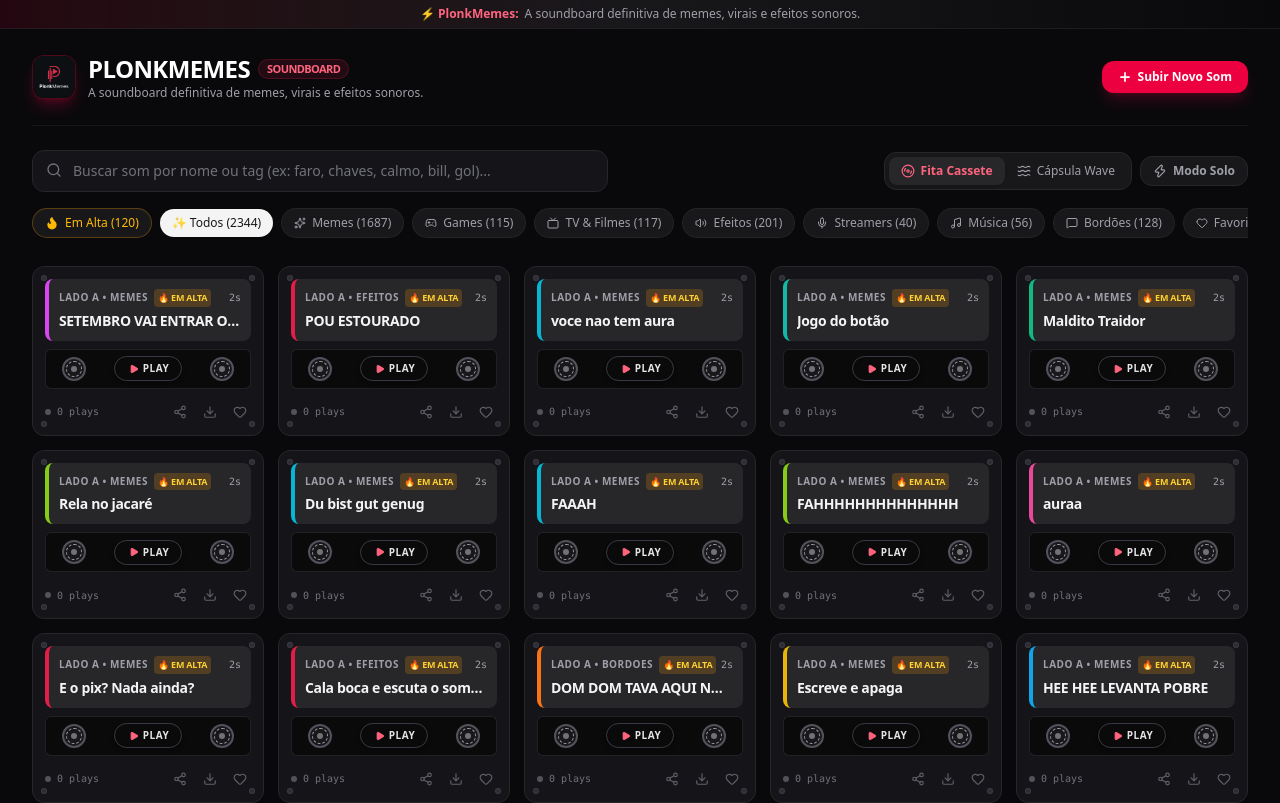
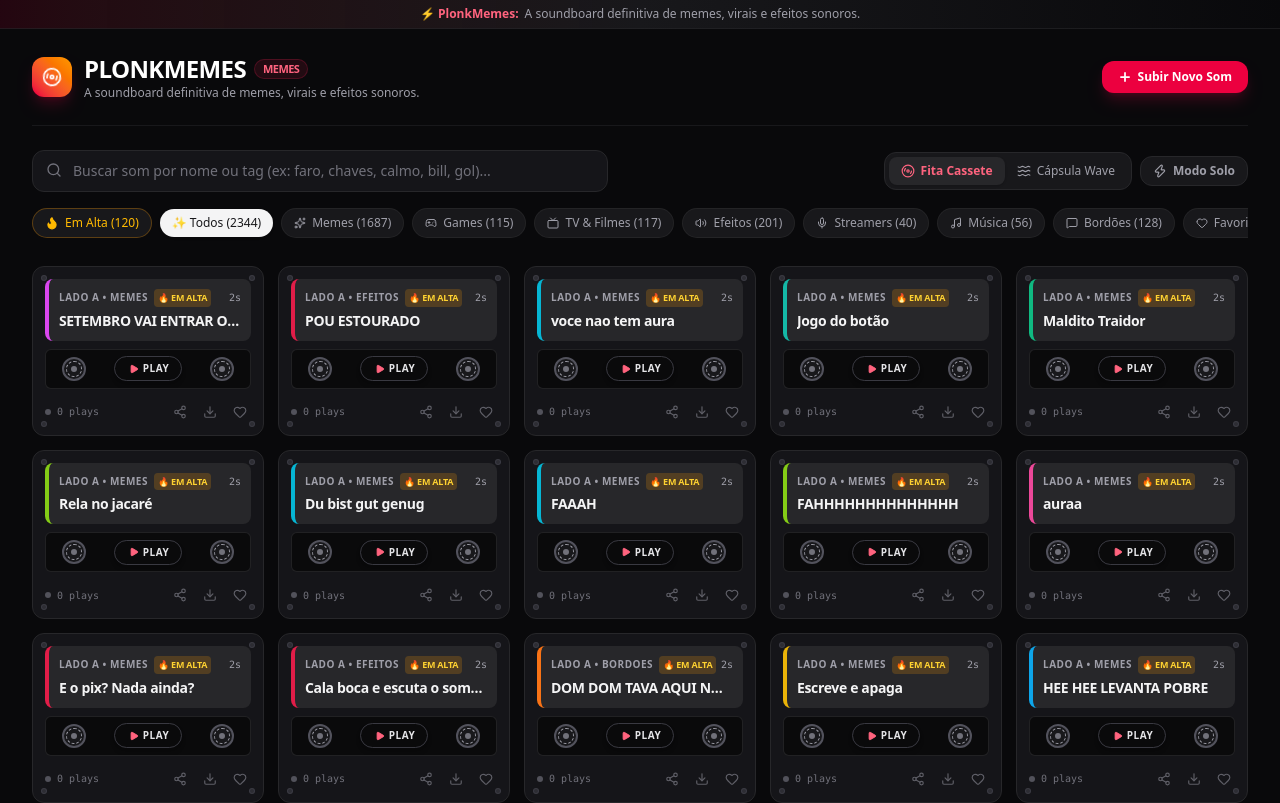
Before and after one commit to lnrdleao/plonkmemes, a Next.js app: page / in a window 1280 px wide. Shown: the top 803 px of the page. Built offline with nearby package versions, Linux system fonts and the light colour scheme.

Commit message:
revert: restore original spinning Disc3 gradient logo in header

```diff
--- a/app/layout.tsx
+++ b/app/layout.tsx
@@ -5,15 +5,6 @@
   metadataBase: new URL('https://plonkmemes.vercel.app'),
   title: 'PlonkMemes - A Soundboard Definitiva de Memes & Efeitos',
   description: 'A soundboard definitiva de memes, virais e efeitos sonoros com reprodução instantânea.',
-  icons: {
-    icon: '/logo.png',
-    apple: '/logo.png',
-  },
-  openGraph: {
-    title: 'PlonkMemes - Soundboard de Memes & Efeitos',
-    description: 'Mais de 2.300 áudios e memes prontos para tocar em lives, Discord e zueiras.',
-    images: ['/logo.jpg'],
-  },
 };
 
 export default function RootLayout({
--- a/app/page.tsx
+++ b/app/page.tsx
@@ -201,19 +201,14 @@
         <header className="flex flex-col md:flex-row md:items-center md:justify-between gap-4 pb-6 border-b border-zinc-900">
           <div>
             <div className="flex items-center gap-3">
-              <div className="relative w-11 h-11 rounded-xl overflow-hidden border border-rose-500/30 shadow-lg shadow-rose-600/25 bg-black shrink-0">
-                {/* eslint-disable-next-line @next/next/no-img-element */}
-                <img
-                  src="/logo.png"
-                  alt="PlonkMemes Logo"
-                  className="w-full h-full object-cover"
-                />
+              <div className="w-10 h-10 rounded-xl bg-gradient-to-tr from-rose-600 to-amber-500 flex items-center justify-center shadow-lg shadow-rose-600/20">
+                <Disc3 className="w-5 h-5 text-white animate-spin" style={{ animationDuration: '6s' }} />
               </div>
               <div>
                 <h1 className="text-2xl font-black tracking-tight text-white flex items-center gap-2">
                   PLONKMEMES
                   <span className="text-[11px] font-bold px-2 py-0.5 rounded-full bg-rose-500/10 text-rose-400 border border-rose-500/20">
-                    SOUNDBOARD
+                    MEMES
                   </span>
                 </h1>
                 <p className="text-xs text-zinc-400">
```
Also changed, not shown: public/logo.jpg (deleted), public/logo.png (deleted).
